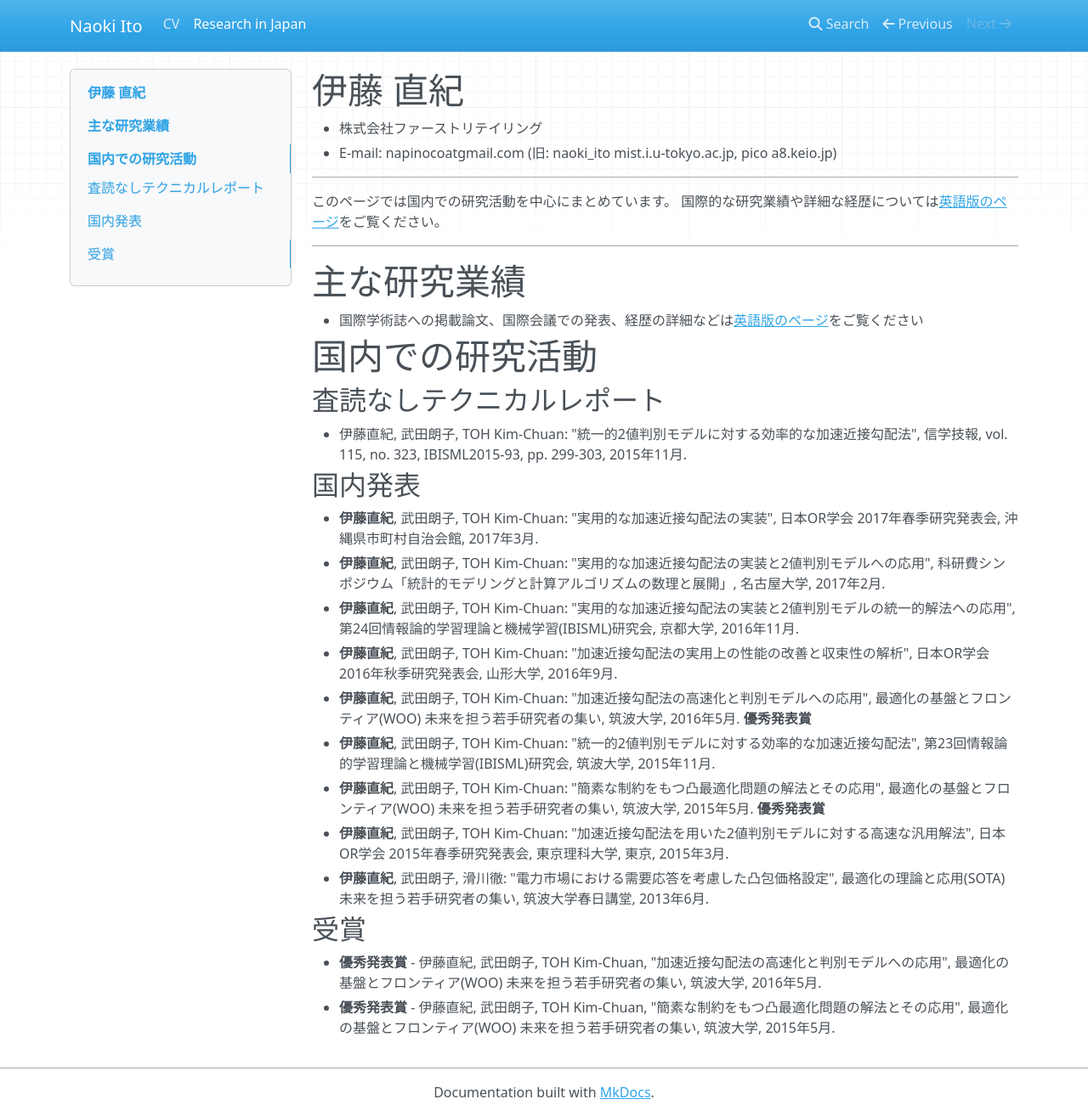
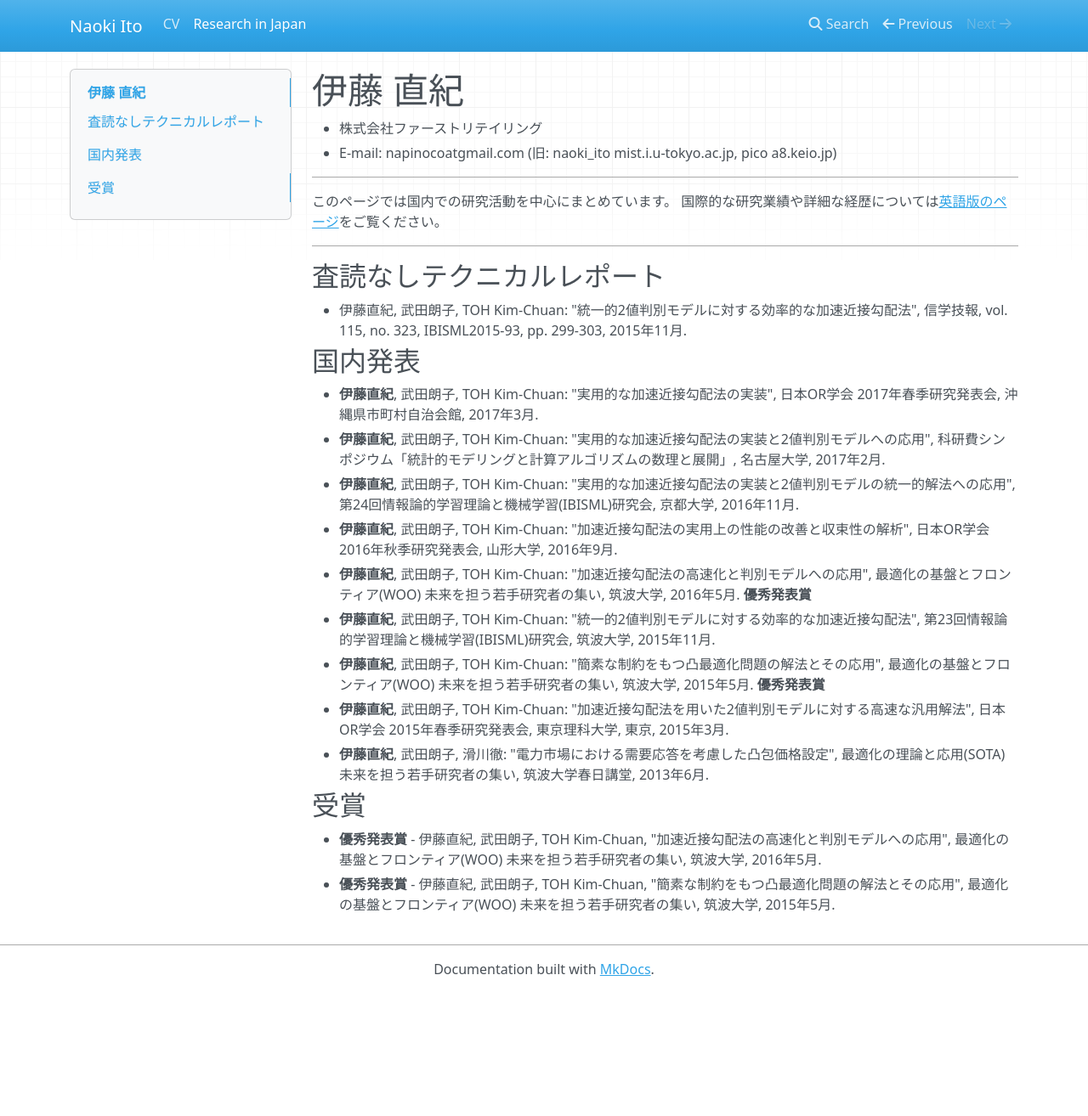
Before and after one commit to napinoco/napinoco.github.com, an MkDocs documentation site: the page built from docs/achievement-ja.md, in a window 1280 px wide and 1314 px high. Shown: the whole window at 85% size. Built offline with MkDocs 1.6.1, drawn with Linux system fonts in a browser that asks for light colours; nearby versions of some CDN libraries.

Commit message:
Simplify achievement-ja.md by removing redundant section headers
Remove redundant "主な研究業績" and "国内での研究活動" section headers
since the page introduction already explains the content is focused on
domestic research activities.

https://claude.ai/code/session_01SnrKCowbJ6hEsN5bCrqEwH

```diff
--- a/docs/achievement-ja.md
+++ b/docs/achievement-ja.md
@@ -8,11 +8,6 @@
 国際的な研究業績や詳細な経歴については[英語版のページ](index.md)をご覧ください。
 
 ---
-
-# 主な研究業績
-* 国際学術誌への掲載論文、国際会議での発表、経歴の詳細などは[英語版のページ](index.md)をご覧ください
-
-# 国内での研究活動
 
 ## 査読なしテクニカルレポート
 * 伊藤直紀, 武田朗子, TOH Kim-Chuan:
```
